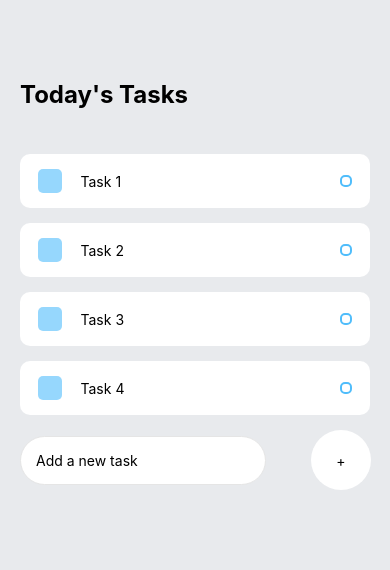
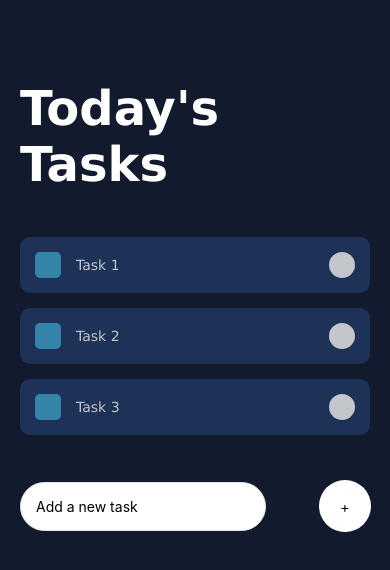
Before and after one commit to krito1305/is657, a React Native app: screen / in a window 390 px wide. Shown: the top 570 px of the page. Built offline with nearby package versions, Linux system fonts and the light colour scheme.

Commit message:
checkbox

```diff
--- a/App.js
+++ b/App.js
@@ -1,12 +1,29 @@
 import { StatusBar } from 'expo-status-bar';
 import React, {useState} from 'react';
-import { Platform, KeyboardAvoidingView, Text, TextInput, TouchableOpacity, View } from 'react-native';
+import { Platform, KeyboardAvoidingView, Text, TextInput, TouchableOpacity, View, Keyboard } from 'react-native';
 import {styles} from './styles';
 import Task from './components/Task'
 
 export default function App() {
-  const [task, setTask] = useState(" ");
+  const [task, setTask] = useState();
+  const [taskItems, setTaskItems] = useState([]);
 
+  const handleAddTask = () => {
+    Keyboard.dismiss();
+    setTaskItems ([...taskItems, task]);
+    setTask(null)
+    return (
+    console.log(task),
+    console.log(taskItems))
+      };
+
+
+  const completedTask = (index) => {
+    let itemsCopy = [...taskItems];
+    // Removing item with index X from the itemsCopy array and replacing the taskItems array with that one
+    itemsCopy.splice(index,1);
+    setTaskItems(itemsCopy);
+  }
 
   return (
     <View style={styles.container}>
@@ -16,12 +33,11 @@ export default function App() {
         <Text style={styles.sectionTitle}>Today's Tasks</Text>
 
         <View style={styles.items}>
-          {/* The items will go in here */}
-
-          <Task text={'Task 1'} />
-          <Task text={'Task 2'} />
-          <Task text={'Task 3'} />
-          <Task text={'Task 4'} />
+          {/* The items will go in here
+            The map method creates a new array populated with the rsults of calling a provided function on every element in the calling array */}
+          <Task text={"Task 1"}></Task>
+          <Task text={"Task 2"}></Task>
+          <Task text={"Task 3"}></Task>
 
         </View>
 
@@ -35,7 +51,7 @@ export default function App() {
         <TextInput style={styles.input} placeholder={"Add a new task"}>
         </TextInput>
 
-        <TouchableOpacity>
+        <TouchableOpacity onPress={() => handleAddTask()}>
           <View style={styles.addWrapper}>
             <Text style={styles.addText}>+</Text>
 
--- a/styles.js
+++ b/styles.js
@@ -5,7 +5,7 @@ import { StyleSheet} from 'react-native';
 export const styles = StyleSheet.create({
     container: {
       flex: 1,
-      backgroundColor: '#E8EAED',
+      backgroundColor: '#121B2D'
 
     },
     tasksWrapper:{
@@ -13,10 +13,12 @@ export const styles = StyleSheet.create({
         paddingHorizontal: 20
     },
     sectionTitle: {
-        fontSize: 24,
+        fontSize: 48,
+        fontFamily: "verdana",
         fontWeight: "bold",
-        justifyContent: "center",
-        marginBottom: 15
+        alignSelf: "center",
+        marginBottom: 15,
+        color: "#FFFFFF"
     },
     items: {
       marginTop: 30
@@ -26,38 +28,44 @@ export const styles = StyleSheet.create({
       flexDirection: "row",
       alignItems: "center",
       justifyContent: "space-evenly",
-      backgroundColor: "white",
+      backgroundColor: "#223966",
       padding: 15,
       borderRadius: 10,
-      marginBottom: 15
+      marginBottom: 15,
+      opacity: 0.75
     },
     iconLeft: {
      },
     square: {
-      width: 24,
-      height: 24,
-      backgroundColor: '#50BDFB',
-      opacity: 0.6,
+      width: 26,
+      height: 26,
+      backgroundColor: '#4CCFF9',
+      opacity: 0.75,
       borderRadius: 5,
       marginRight: 15
     },
     taskText: {
       flex: 3,
+      fontSize: 14,
+      fontFamily: "verdana",
       maxWidth: "80%",
-      justifyContent: "flex-start"
+      justifyContent: "flex-start",
+      color: "#FFFFFF"
     },
     circleRight: {
-      width: 12,
-      height: 12,
+      width: 26,
+      height: 26,
       borderWidth: 2,
-      borderRadius: 5,
-      borderColor: '#50BDFB'
+      borderRadius: 20,
+      borderColor: '#FFFFFF',
+      backgroundColor: '#FFFFFF'
     },
     WriteTaskWrapper: {
       width: "90%",
       flexDirection: "row",
       marginHorizontal: 20,
       marginRight: 20,
+      marginTop: 30,
       justifyContent: "space-between",
       alignItems: "center"
       },
@@ -70,8 +78,8 @@ export const styles = StyleSheet.create({
       borderWidth: 1
     },
     addWrapper: {
-      width: 60,
-      height: 60,
+      width: 52,
+      height: 52,
       justifyContent: "center",
       alignItems: "center",
       backgroundColor: "white",
```
